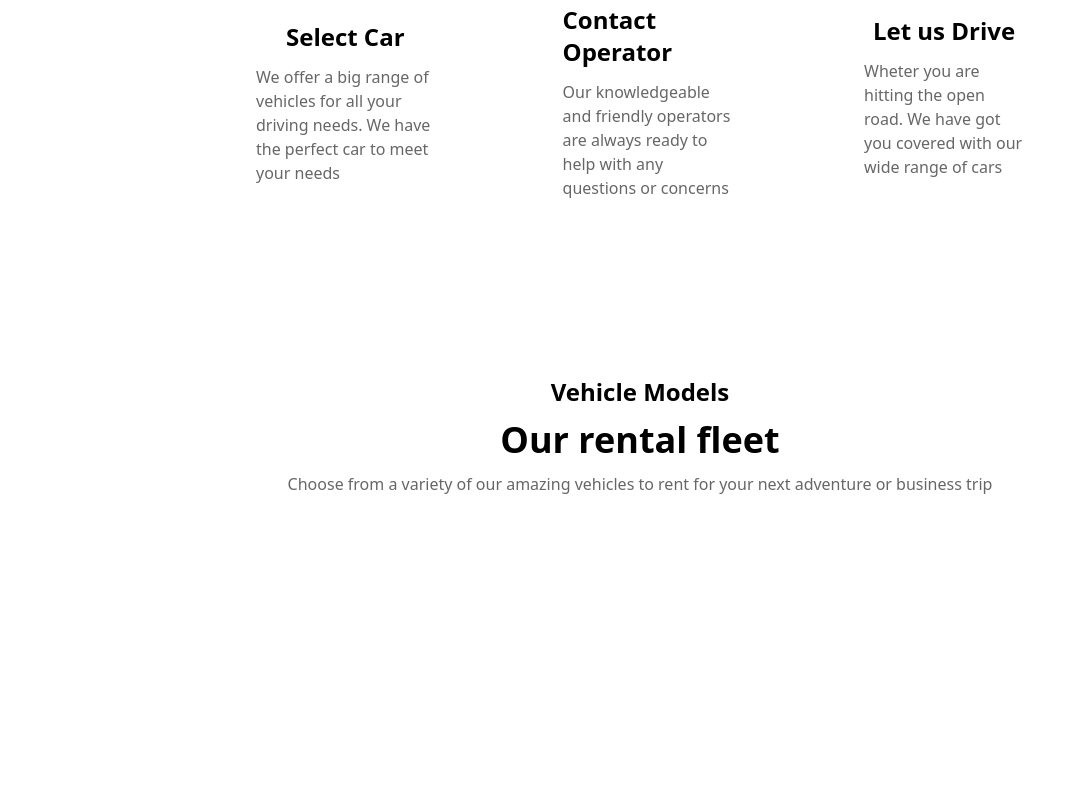
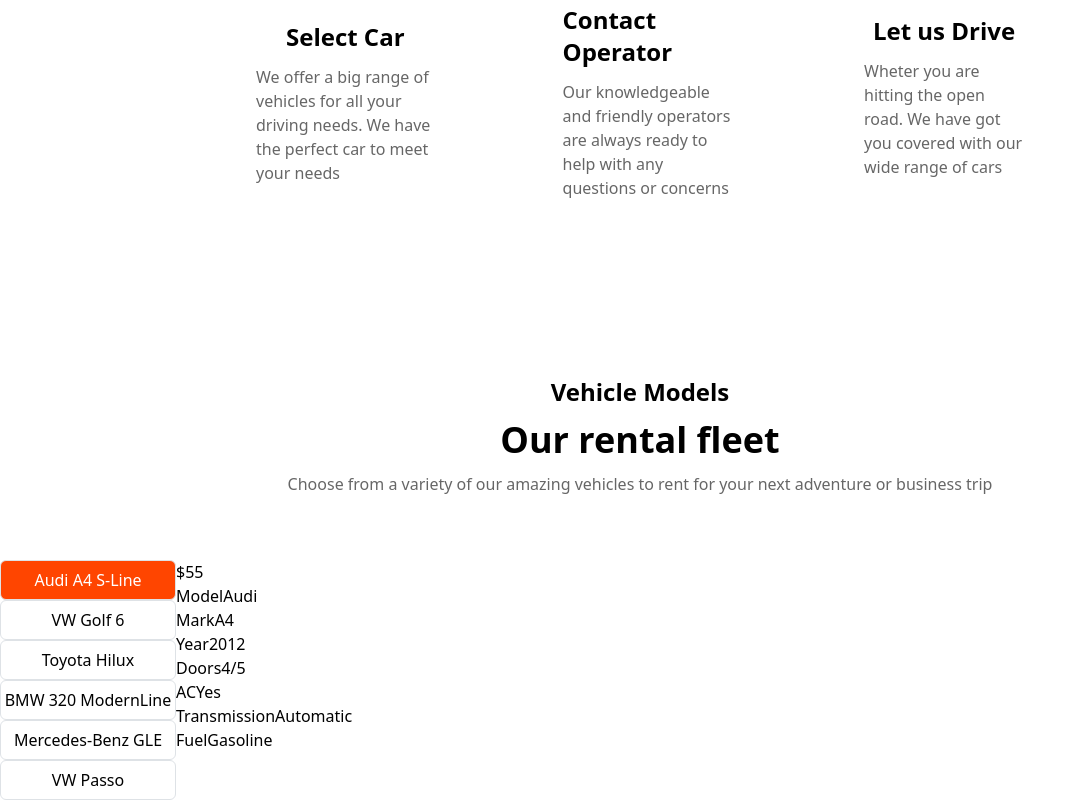
Before and after one commit to joelkimr/car-rental, a Next.js app: page / in a window 1280 px wide. Shown: the part 1675-2475 px from the top of the page, without its empty margins (0-1085 px from the left). Before the commit the page ends 2235 px from the top, so only its background shows below. Built offline with nearby package versions, Linux system fonts and the light colour scheme.

Commit message:
ft-model

```diff
--- a/components/Model.tsx
+++ b/components/Model.tsx
@@ -1,225 +1,225 @@
 import React, { useState } from 'react';
 
 const Model = () => {
-  //   const [selected, setSelected] = useState(0);
-  //   const cars = [
-  //     {
-  //       Type: 'Audi A4 S-Line',
-  //       details: [
-  //         {
-  //           price: '$55',
-  //         },
-  //         {
-  //           carmode: 'Model',
-  //           car: 'Audi',
-  //         },
-  //         {
-  //           carmode: 'Mark',
-  //           car: 'A4',
-  //         },
-  //         {
-  //           carmode: 'Year',
-  //           car: '2012',
-  //         },
-  //         {
-  //           carmode: 'Doors',
-  //           car: '4/5',
-  //         },
-  //         {
-  //           carmode: 'AC',
-  //           car: 'Yes',
-  //         },
-  //         {
-  //           carmode: 'Transmission',
-  //           car: 'Automatic',
-  //         },
-  //         {
-  //           carmode: 'Fuel',
-  //           car: 'Gasoline',
-  //         },
-  //       ],
-  //     },
-  //     {
-  //       Type: 'VW Golf 6',
-  //       details: [
-  //         {
-  //           price: '$48',
-  //         },
-  //         {
-  //           carmode: 'Model',
-  //           car: 'Golf',
-  //         },
-  //         {
-  //           carmode: 'Mark',
-  //           car: 'Volkswagen',
-  //         },
-  //         {
-  //           carmode: 'Year',
-  //           car: '2008',
-  //         },
-  //         {
-  //           carmode: 'Doors',
-  //           car: '4/5',
-  //         },
-  //         {
-  //           carmode: 'AC',
-  //           car: 'Yes',
-  //         },
-  //         {
-  //           carmode: 'Transmission',
-  //           car: 'Automatic',
-  //         },
-  //         {
-  //           carmode: 'Fuel',
-  //           car: 'Hybrid',
-  //         },
-  //       ],
-  //     },
-  //     {
-  //       Type: 'Toyota Hilux',
-  //       details: [
-  //         {
-  //           price: '$55',
-  //         },
-  //         {
-  //           carmode: 'Model',
-  //           car: 'Hilux',
-  //         },
-  //         {
-  //           carmode: 'Mark',
-  //           car: 'Toyota',
-  //         },
-  //         {
-  //           carmode: 'Year',
-  //           car: '2006',
-  //         },
-  //         {
-  //           carmode: 'Doors',
-  //           car: '4',
-  //         },
-  //         {
-  //           carmode: 'AC',
-  //           car: 'Yes',
-  //         },
-  //         {
-  //           carmode: 'Transmission',
-  //           car: 'Automatic',
-  //         },
-  //         {
-  //           carmode: 'Fuel',
-  //           car: 'Diesel',
-  //         },
-  //       ],
-  //     },
-  //     {
-  //       Type: 'BMW 320 ModernLine',
-  //       details: [
-  //         {
-  //           price: '$55',
-  //         },
-  //         {
-  //           carmode: 'Model',
-  //           car: '320',
-  //         },
-  //         {
-  //           carmode: 'Mark',
-  //           car: 'BMW',
-  //         },
-  //         {
-  //           carmode: 'Year',
-  //           car: '2014',
-  //         },
-  //         {
-  //           carmode: 'Doors',
-  //           car: '4/5',
-  //         },
-  //         {
-  //           carmode: 'AC',
-  //           car: 'Yes',
-  //         },
-  //         {
-  //           carmode: 'Transmission',
-  //           car: 'Manuel',
-  //         },
-  //         {
-  //           carmode: 'Fuel',
-  //           car: 'Diesel',
-  //         },
-  //       ],
-  //     },
-  //     {
-  //       Type: 'Mercedes-Benz GLE',
-  //       details: [
-  //         {
-  //           price: '$55',
-  //         },
-  //         {
-  //           carmode: 'Model',
-  //           car: 'Benz GLE',
-  //         },
-  //         {
-  //           carmode: 'Mark',
-  //           car: 'Mercedes',
-  //         },
-  //         {
-  //           carmode: 'Year',
-  //           car: '2009',
-  //         },
-  //         {
-  //           carmode: 'Doors',
-  //           car: '4/5',
-  //         },
-  //         {
-  //           carmode: 'AC',
-  //           car: 'Yes',
-  //         },
-  //         {
-  //           carmode: 'Transmission',
-  //           car: 'Automatic',
-  //         },
-  //         {
-  //           carmode: 'Fuel',
-  //           car: 'Gasoline',
-  //         },
-  //       ],
-  //     },
-  //     {
-  //       Type: 'VW Passo',
-  //       details: [
-  //         {
-  //           price: '$55',
-  //         },
-  //         {
-  //           carmode: 'Model',
-  //           car: 'Passo',
-  //         },
-  //         {
-  //           carmode: 'Mark',
-  //           car: 'Toyota',
-  //         },
-  //         {
-  //           carmode: 'Year',
-  //           car: '2006',
-  //         },
-  //         {
-  //           carmode: 'Doors',
-  //           car: '4/5',
-  //         },
-  //         {
-  //           carmode: 'AC',
-  //           car: 'Yes',
-  //         },
-  //         {
-  //           carmode: 'Transmission',
-  //           car: 'Automatic',
-  //         },
-  //         {
-  //           carmode: 'Fuel',
-  //           car: 'Hybrid',
-  //         },
-  //       ],
-  //     },
-  //   ];
+  const [selected, setSelected] = useState(0);
+  const cars = [
+    {
+      Type: 'Audi A4 S-Line',
+      details: [
+        {
+          price: '$55',
+        },
+        {
+          carmode: 'Model',
+          car: 'Audi',
+        },
+        {
+          carmode: 'Mark',
+          car: 'A4',
+        },
+        {
+          carmode: 'Year',
+          car: '2012',
+        },
+        {
+          carmode: 'Doors',
+          car: '4/5',
+        },
+        {
+          carmode: 'AC',
+          car: 'Yes',
+        },
+        {
+          carmode: 'Transmission',
+          car: 'Automatic',
+        },
+        {
+          carmode: 'Fuel',
+          car: 'Gasoline',
+        },
+      ],
+    },
+    {
+      Type: 'VW Golf 6',
+      details: [
+        {
+          price: '$48',
+        },
+        {
+          carmode: 'Model',
+          car: 'Golf',
+        },
+        {
+          carmode: 'Mark',
+          car: 'Volkswagen',
+        },
+        {
+          carmode: 'Year',
+          car: '2008',
+        },
+        {
+          carmode: 'Doors',
+          car: '4/5',
+        },
+        {
+          carmode: 'AC',
+          car: 'Yes',
+        },
+        {
+          carmode: 'Transmission',
+          car: 'Automatic',
+        },
+        {
+          carmode: 'Fuel',
+          car: 'Hybrid',
+        },
+      ],
+    },
+    {
+      Type: 'Toyota Hilux',
+      details: [
+        {
+          price: '$55',
+        },
+        {
+          carmode: 'Model',
+          car: 'Hilux',
+        },
+        {
+          carmode: 'Mark',
+          car: 'Toyota',
+        },
+        {
+          carmode: 'Year',
+          car: '2006',
+        },
+        {
+          carmode: 'Doors',
+          car: '4',
+        },
+        {
+          carmode: 'AC',
+          car: 'Yes',
+        },
+        {
+          carmode: 'Transmission',
+          car: 'Automatic',
+        },
+        {
+          carmode: 'Fuel',
+          car: 'Diesel',
+        },
+      ],
+    },
+    {
+      Type: 'BMW 320 ModernLine',
+      details: [
+        {
+          price: '$55',
+        },
+        {
+          carmode: 'Model',
+          car: '320',
+        },
+        {
+          carmode: 'Mark',
+          car: 'BMW',
+        },
+        {
+          carmode: 'Year',
+          car: '2014',
+        },
+        {
+          carmode: 'Doors',
+          car: '4/5',
+        },
+        {
+          carmode: 'AC',
+          car: 'Yes',
+        },
+        {
+          carmode: 'Transmission',
+          car: 'Manuel',
+        },
+        {
+          carmode: 'Fuel',
+          car: 'Diesel',
+        },
+      ],
+    },
+    {
+      Type: 'Mercedes-Benz GLE',
+      details: [
+        {
+          price: '$55',
+        },
+        {
+          carmode: 'Model',
+          car: 'Benz GLE',
+        },
+        {
+          carmode: 'Mark',
+          car: 'Mercedes',
+        },
+        {
+          carmode: 'Year',
+          car: '2009',
+        },
+        {
+          carmode: 'Doors',
+          car: '4/5',
+        },
+        {
+          carmode: 'AC',
+          car: 'Yes',
+        },
+        {
+          carmode: 'Transmission',
+          car: 'Automatic',
+        },
+        {
+          carmode: 'Fuel',
+          car: 'Gasoline',
+        },
+      ],
+    },
+    {
+      Type: 'VW Passo',
+      details: [
+        {
+          price: '$55',
+        },
+        {
+          carmode: 'Model',
+          car: 'Passo',
+        },
+        {
+          carmode: 'Mark',
+          car: 'Toyota',
+        },
+        {
+          carmode: 'Year',
+          car: '2006',
+        },
+        {
+          carmode: 'Doors',
+          car: '4/5',
+        },
+        {
+          carmode: 'AC',
+          car: 'Yes',
+        },
+        {
+          carmode: 'Transmission',
+          car: 'Automatic',
+        },
+        {
+          carmode: 'Fuel',
+          car: 'Hybrid',
+        },
+      ],
+    },
+  ];
 
   return (
     <>
@@ -232,7 +232,7 @@
             adventure or business trip
           </p>
         </div>
-        {/* <div className='flex flex-row'>
+        <div className='flex flex-row'>
           <div className='flex flex-col'>
             {cars.map((models, key) => {
               return (
@@ -255,7 +255,7 @@
           <div>
             <RowOne data={cars[selected]} />
           </div>
-        </div> */}
+        </div>
       </section>
     </>
   );
@@ -263,29 +263,29 @@
 
 export default Model;
 
-// const RowOne = ({ data }: { data: any }) => {
-//   console.log(data);
-//   return (
-//     <>
-//       <div className=''>
-//         {data.details.map((detail: any, key: number) => {
-//           return (
-//             <div key={key}>
-//               <div>
-//                 <p>{detail.price}</p>
-//               </div>
-//               <div className='flex flex-row'>
-//                 <div>
-//                   <p>{detail.carmode}</p>
-//                 </div>
-//                 <div>
-//                   <p>{detail.car}</p>
-//                 </div>
-//               </div>
-//             </div>
-//           );
-//         })}
-//       </div>
-//     </>
-//   );
-// };
+const RowOne = ({ data }: { data: any }) => {
+  console.log(data);
+  return (
+    <>
+      <div className=''>
+        {data.details.map((detail: any, key: number) => {
+          return (
+            <div key={key}>
+              <div>
+                <p>{detail.price}</p>
+              </div>
+              <div className='flex flex-row'>
+                <div>
+                  <p>{detail.carmode}</p>
+                </div>
+                <div>
+                  <p>{detail.car}</p>
+                </div>
+              </div>
+            </div>
+          );
+        })}
+      </div>
+    </>
+  );
+};
```
Also changed, not shown: .eslintrc.js (deleted).
